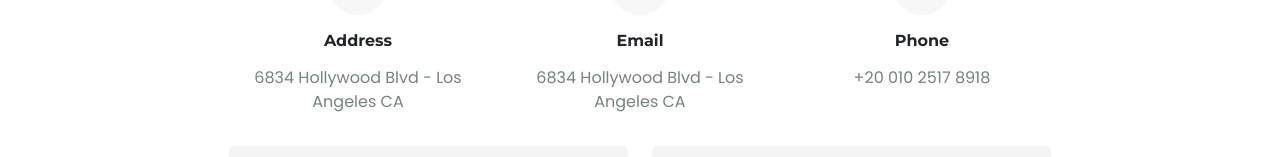
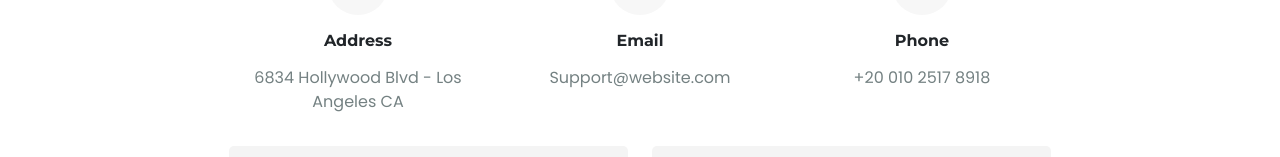
Before and after one commit to YasmeenMuhammed/Daniels, a plain HTML site: page index.html in a window 1280 px wide. Shown: the part 4963-5120 px from the top of the page. Drawn offline with nearby package versions, Linux system fonts and the light colour scheme.

Commit message:
Update html

```diff
--- a/index.html
+++ b/index.html
@@ -839,7 +839,7 @@
                                 <i class="fa-solid fa-envelope"></i>
                             </div>
                             <h5 class="pt-3 pb-2">Email</h5>
-                        <p>6834 Hollywood Blvd - Los Angeles CA</p>
+                            <p>Support@website.com</p>
                         </div>
                     </div>
                     <div class="col-md-12 col-lg-4">
```
Lines whose indentation alone changed are shown as unchanged.
